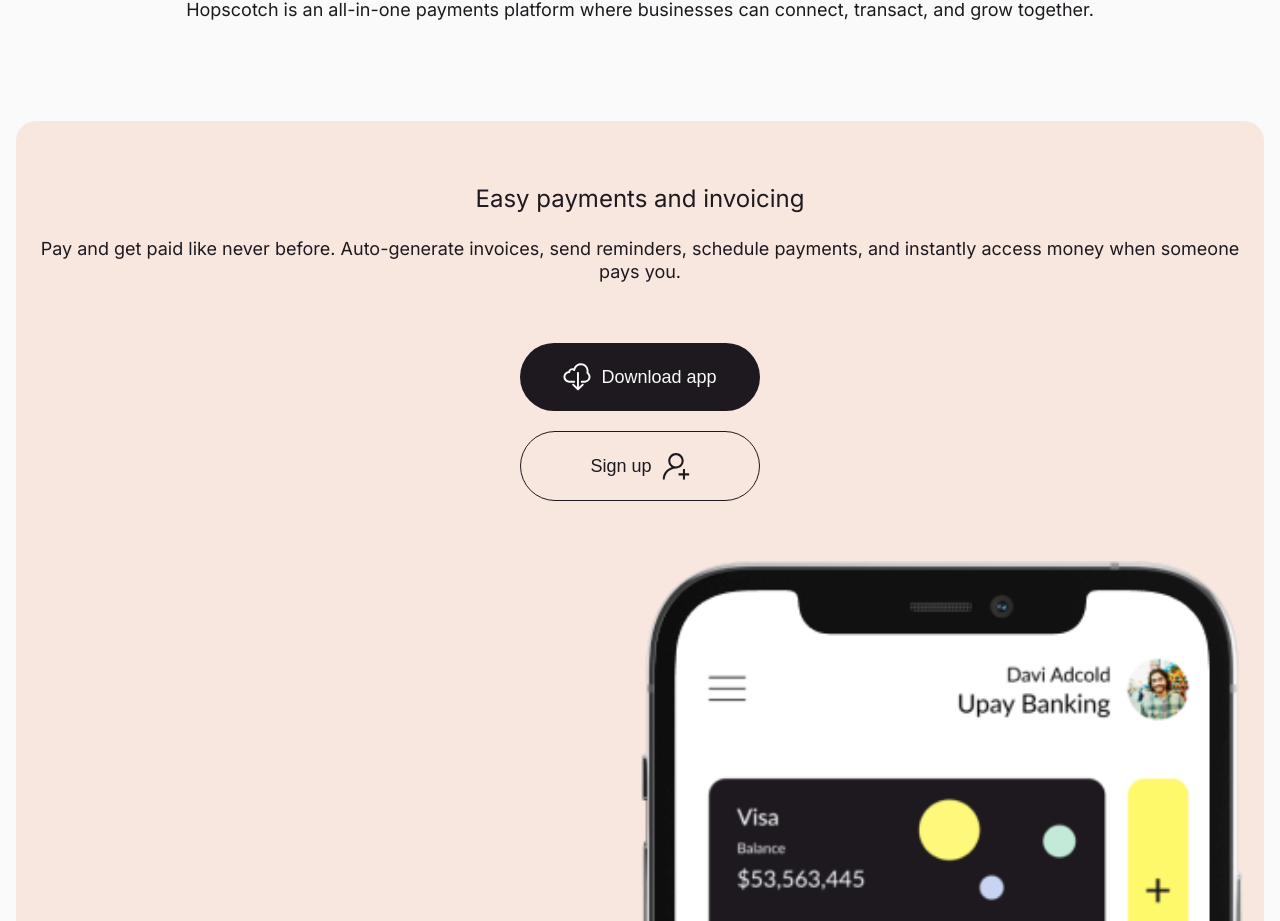
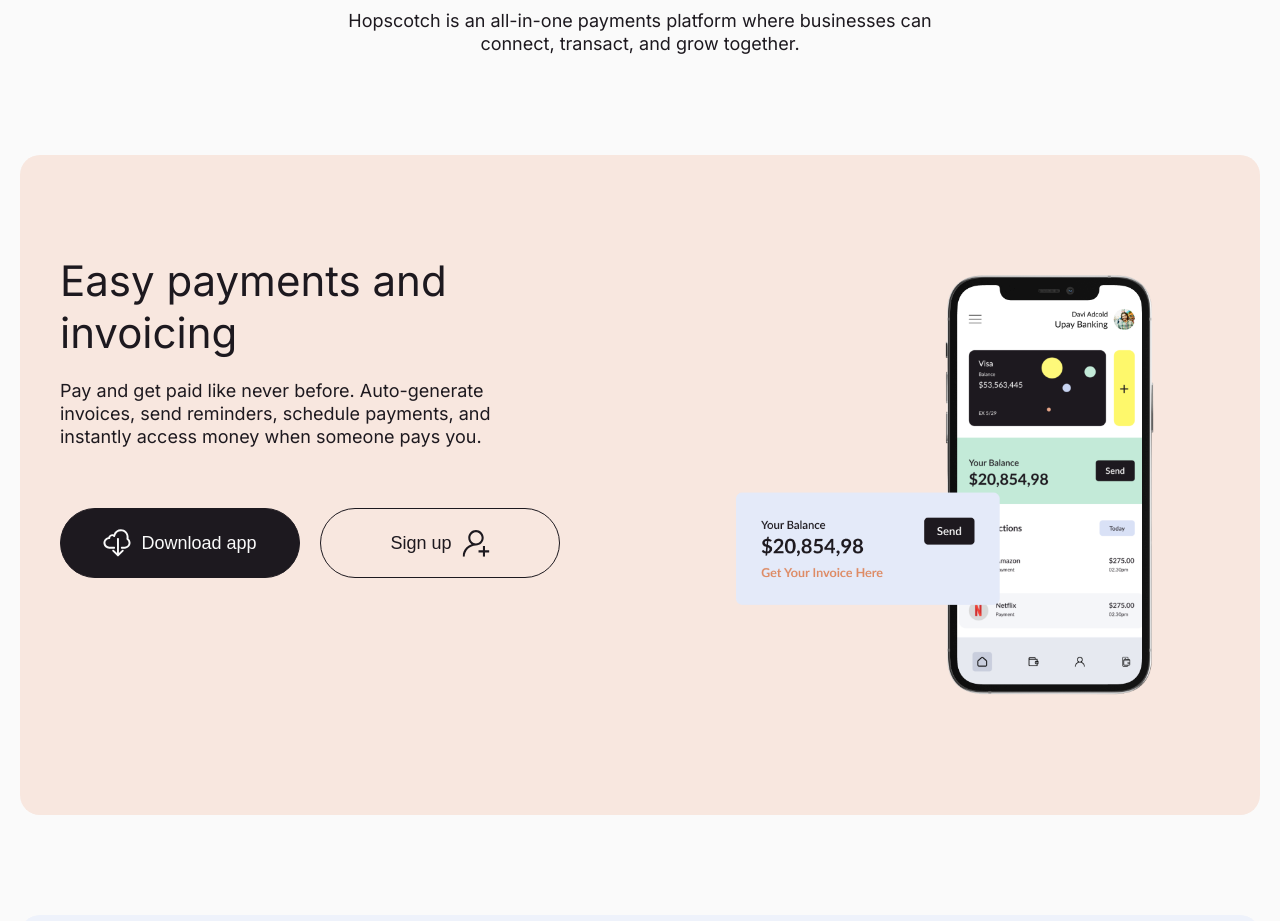
Before and after one commit to pujiragil/uangmu, a Next.js app: page / in a window 1280 px wide. Shown: the part 1879-2800 px from the top of the page. Built offline with nearby package versions, Linux system fonts and the light colour scheme.

Commit message:
add card components for desktop size

```diff
--- a/components/Card/Card.tsx
+++ b/components/Card/Card.tsx
@@ -19,6 +19,16 @@ const CardItem = styled.div<CardItemProps>`
   gap: 60px;
   border-radius: 20px;
   background: ${({ background }) => (background ? background : "#EEF2FB")};
+
+  @media screen and (min-width: 768px) {
+    padding: 100px 20px;
+  }
+
+  @media screen and (min-width: 1024px) {
+    padding: 100px 40px;
+    display: grid;
+    grid-template-columns: 1fr 1fr;
+  }
 `;
 
 const ContentWrapper = styled.div`
@@ -35,39 +45,87 @@ const Content = styled.div`
   flex-direction: column;
   align-items: center;
   gap: 20px;
+
+  @media screen and (min-width: 768px) {
+    &.row {
+      flex-direction: row;
+      justify-content: center;
+    }
+  }
+
+  @media screen and (min-width: 1024px) {
+    align-items: flex-start;
+    text-align: left;
+
+    &.row {
+      justify-content: flex-start;
+    }
+  }
 `;
 
 const ContentTitle = styled.h3`
   font-size: 24px;
   font-weight: 400;
   line-height: 36px;
+
+  @media screen and (min-width: 768px) {
+    font-size: 42px;
+    line-height: 52px;
+    width: 60%;
+  }
+
+  @media screen and (min-width: 1024px) {
+    width: 80%;
+  }
 `;
 
 const ContentDesc = styled.p`
   font-size: 18px;
   font-weight: 400;
   line-height: 23px;
+
+  @media screen and (min-width: 1024px) {
+    width: 85%;
+  }
 `;
 
 const ImageWrapper = styled.div`
   width: 100%;
   display: flex;
-  justify-content: flex-end;
-  position: relative;
-`
+  justify-content: center;
+`;
 
 const Image = styled.img`
   width: 100%;
   height: auto;
-`
+  object-fit: cover;
+
+  @media screen and (min-width: 768px) {
+    width: 418px;
+  }
+
+  @media screen and (min-width: 1024px) {
+    height: 460px;
+    object-fit: scale-down;
+  }
+`;
 
 export default function Cards() {
   return (
     <CardWrapper>
-      <CardItem background="#F8E7DF">
+      <Card cardTitle={"Easy payments and invoicing"} cardBg={"#F8E7DF"} cardImgLink={"/images/card-1.png"} />
+      <Card cardTitle={"Smart dashboard, powerful integrations"} cardBg={"#EEF2FB"} cardImgLink={"/images/card-2.png"} />
+      <Card cardTitle={"Better cash control with Upay Flow"} cardBg={"#E1F5EB"} cardImgLink={"/images/card-3.png"} />
+    </CardWrapper>
+  )
+}
+
+function Card({ cardTitle, cardBg, cardImgLink }) {
+  return (
+    <CardItem background={cardBg}>
       <ContentWrapper>
         <Content>
-            <ContentTitle>Easy payments and invoicing</ContentTitle>
+          <ContentTitle>{cardTitle}</ContentTitle>
           <ContentDesc>
             Pay and get paid like never before. Auto-generate invoices, send
             reminders, schedule payments, and instantly access money when
@@ -75,7 +133,7 @@ export default function Cards() {
           </ContentDesc>
         </Content>
 
-          <Content>
+        <Content className="row">
           <Button primary={true}>
             <ButtonIcon src="/cloud.svg" />
             <ButtonText>Download app</ButtonText>
@@ -88,9 +146,8 @@ export default function Cards() {
       </ContentWrapper>
 
       <ImageWrapper>
-          <Image src="/images/card-1.png" />
+        <Image src={cardImgLink} />
       </ImageWrapper>
     </CardItem>
-    </CardWrapper>
   );
 }
--- a/components/Card/index.tsx
+++ b/components/Card/index.tsx
@@ -11,6 +11,10 @@ const CardContainer = styled.div`
   min-height: 100vh;
   max-width: 1920px;
   margin: 0 auto;
+
+  @media screen and (min-width: 1024px) {
+    min-height: auto;
+  }
 `;
 
 const CardWrapper = styled.div`
@@ -20,6 +24,10 @@ const CardWrapper = styled.div`
   text-align: center;
   width: 100%;
   gap: 100px;
+
+  @media screen and (min-width: 768px) {
+    padding: 100px 20px;
+  }
 `;
 
 const CardContentWrapper = styled.div`
@@ -39,6 +47,10 @@ const CardDesc = styled.p<DescProps>`
   line-height: 23px;
   font-weight: ${({ subtitle }) => (subtitle ? "600" : "400")};
   text-transform: ${({ subtitle }) => (subtitle ? "uppercase" : "none")};
+
+  @media screen and (min-width: 1024px) {
+    width: 50%;
+  }
 `;
 
 
@@ -52,7 +64,7 @@ export default function CardSection() {
             <CardDesc subtitle={true}>
               available at google and ios app store
             </CardDesc>
-            <Title>Built for the next generation of small business</Title>
+            <Title className="half">Built for the next generation of small business</Title>
             <CardDesc subtitle={false}>
               Hopscotch is an all-in-one payments platform where businesses can
               connect, transact, and grow together.
--- a/components/Global/index.tsx
+++ b/components/Global/index.tsx
@@ -9,6 +9,14 @@ export const Title = styled.h1`
   @media screen and (min-width: 768px) {
     font-size: 54px;
     line-height: 72px;
+  }
+
+  @media screen and (min-width: 1024px) {
+    width: 100%;
+
+    &.half {
+      width: 60%;
+    }
   }
 `
 
@@ -42,7 +50,7 @@ export const Button = styled.button<ButtonProps>`
   gap: 10px;
   padding: 20px 40px;
   border-radius: 999px;
-  border: ${({ primary }) => primary ? "none" : "1px solid #1D191F"};
+  border: 1px solid #1D191F;
   outline: none;
   color: ${({ primary }) => primary ? "#FAFAFA" : "#1D191F"};
   background: ${({ primary }) => primary ? "#1D191F" : "transparent"};
--- a/components/Hero/index.tsx
+++ b/components/Hero/index.tsx
@@ -105,7 +105,6 @@ const HeroExperienceLogo = styled.img`
 
 const HeroImageWrapper = styled.div`
   width: 100%;
-  height: 100%;
   display: flex;
   justify-content: center;
 `;
@@ -123,6 +122,10 @@ const HeroImage = styled.img`
   @media screen and (min-width: 1024px) {
     width: 100%;
     object-fit: scale-down;
+  }
+
+  @media screen and (min-width: 1440px) {
+    width: 584px;
   }
 `;
 
--- a/components/Service/index.tsx
+++ b/components/Service/index.tsx
@@ -10,6 +10,10 @@ const ServiceContainer = styled.div`
   min-height: 100vh;
   max-width: 1920px;
   margin: 0 auto;
+
+  @media screen and (min-width: 1024px) {
+    min-height: auto;
+  }
 `;
 
 const ServiceWrapper = styled.div`
```
Also changed, not shown: public/images/card-2.png (added), public/images/card-3.png (added). Lines whose indentation alone changed are shown as unchanged.
